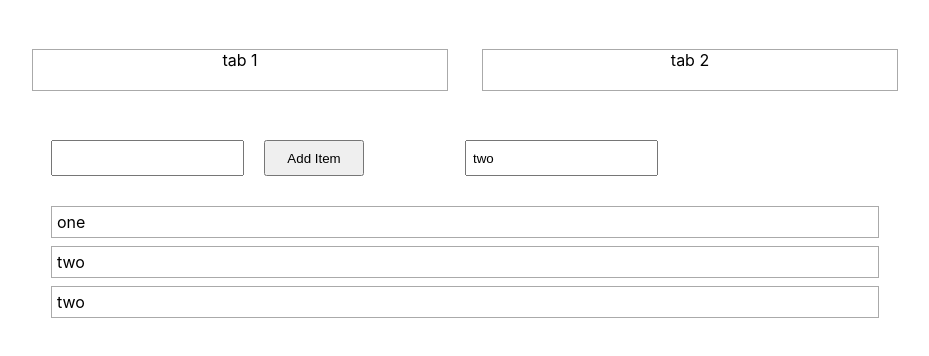
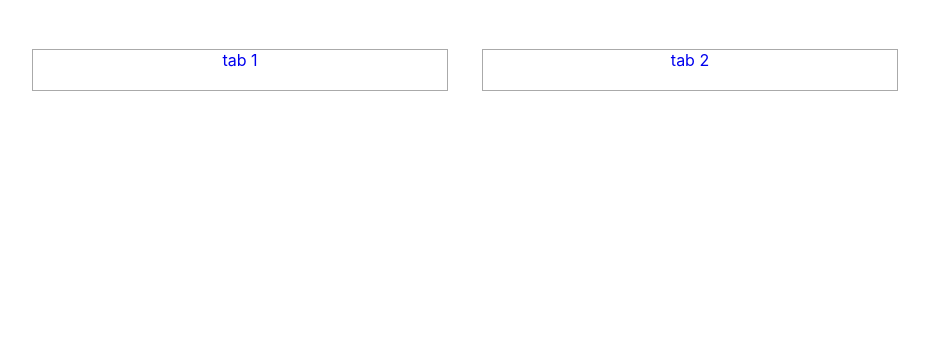
Before and after one commit to caezar-crescendo/game-dev-2023, a React (Create React App) app: page / in a window 1280 px wide. Shown: the top 356 px of the page, without its empty margins (175-1104 px from the left). Built offline with nearby package versions, Linux system fonts and the light colour scheme.

Commit message:
final commit for exam

```diff
--- a/package.json
+++ b/package.json
@@ -9,6 +9,7 @@
     "node-sass": "^4.13.1",
     "react": "^16.12.0",
     "react-dom": "^16.12.0",
+    "react-router-dom": "^5.1.2",
     "react-scripts": "3.3.1"
   },
   "scripts": {
--- a/src/App.js
+++ b/src/App.js
@@ -1,4 +1,10 @@
 import React from 'react';
+import {
+  BrowserRouter as Router,
+  Switch,
+  Route,
+  Link
+} from "react-router-dom";
 import './App.scss';
 
 function App() {
@@ -15,7 +21,6 @@ function App() {
     render() {
       console.log('ItemList filtered: ', this.props.filtered);
       let rows = [];
-      // let data = this.state.items.length ? this.state.items : this.props.filtered;
       let data = this.props.filtered.length ? this.props.filtered : this.state.items;
       for (let i = 0; i < data.length; i++) {
         rows.push(
@@ -30,15 +35,13 @@ function App() {
     constructor(props) {
       super(props);
       this.state = {
-        tabOneItems: ['one', 'two', 'two'],
+        tabOneItems: [],
         filteredList: [],
       };
     }
 
-    onSearchSubmit(event) {
-      event.preventDefault();
-      // list.filter((e) => e.includes('three'));
-      let searchTextEl = document.querySelector('.form-search').searchString;
+    onSearchSubmit() {
+      let searchTextEl = document.querySelector('.input-search');
       let filteredList;
       if (searchTextEl && searchTextEl.value) {
         filteredList = this.state.tabOneItems.filter((e) => e.includes(searchTextEl.value));
@@ -85,9 +88,7 @@ function App() {
               </div>
             </div>
             <div>
-              <form className="form-search" onSubmit={(e) => this.onSearchSubmit(e)}>
-                <input type="text" defaultValue="two" className="input-search" name="searchString"/>
-              </form>
+              <input type="text" onChange={() => this.onSearchSubmit()} className="input-search" name="searchString"/>
             </div>
           </div>
           <div className="list-panel">
@@ -100,16 +101,24 @@ function App() {
 
   return (
     <div className="app">
-      <div className="header-nav">
-        <div>tab 1</div>
-        <div>tab 2</div>
-      </div>
-      <div className="body">
-        <TabOne/>
-        {/*<div className="tab-two">*/}
-        {/*This is tab 2 view*/}
-        {/*</div>*/}
-      </div>
+      <Router>
+        <div className="header-nav">
+          <Link to="/tab-one"><div>tab 1</div></Link>
+          <Link to="/tab-two"><div>tab 2</div></Link>
+        </div>
+        <div className="body">
+          <Switch>
+            <Route path="/tab-one">
+              <TabOne/>
+            </Route>
+            <Route path="/tab-two">
+              <div className="tab-two">
+                This is tab 2 view
+              </div>
+            </Route>
+          </Switch>
+        </div>
+      </Router>
     </div>
   );
 }
```
Also changed, not shown: 1 other file (tests, documents, lock files or other folders).
